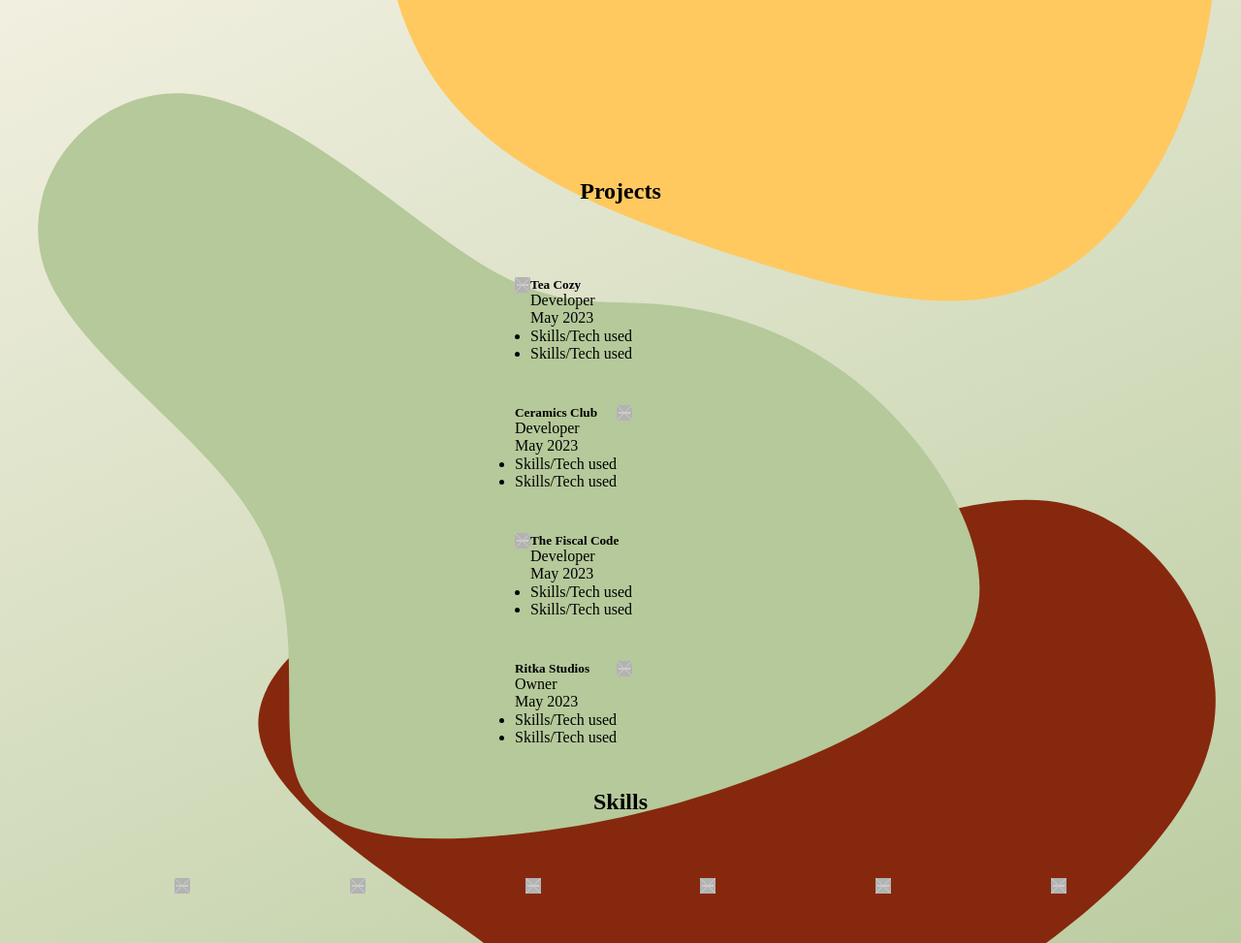
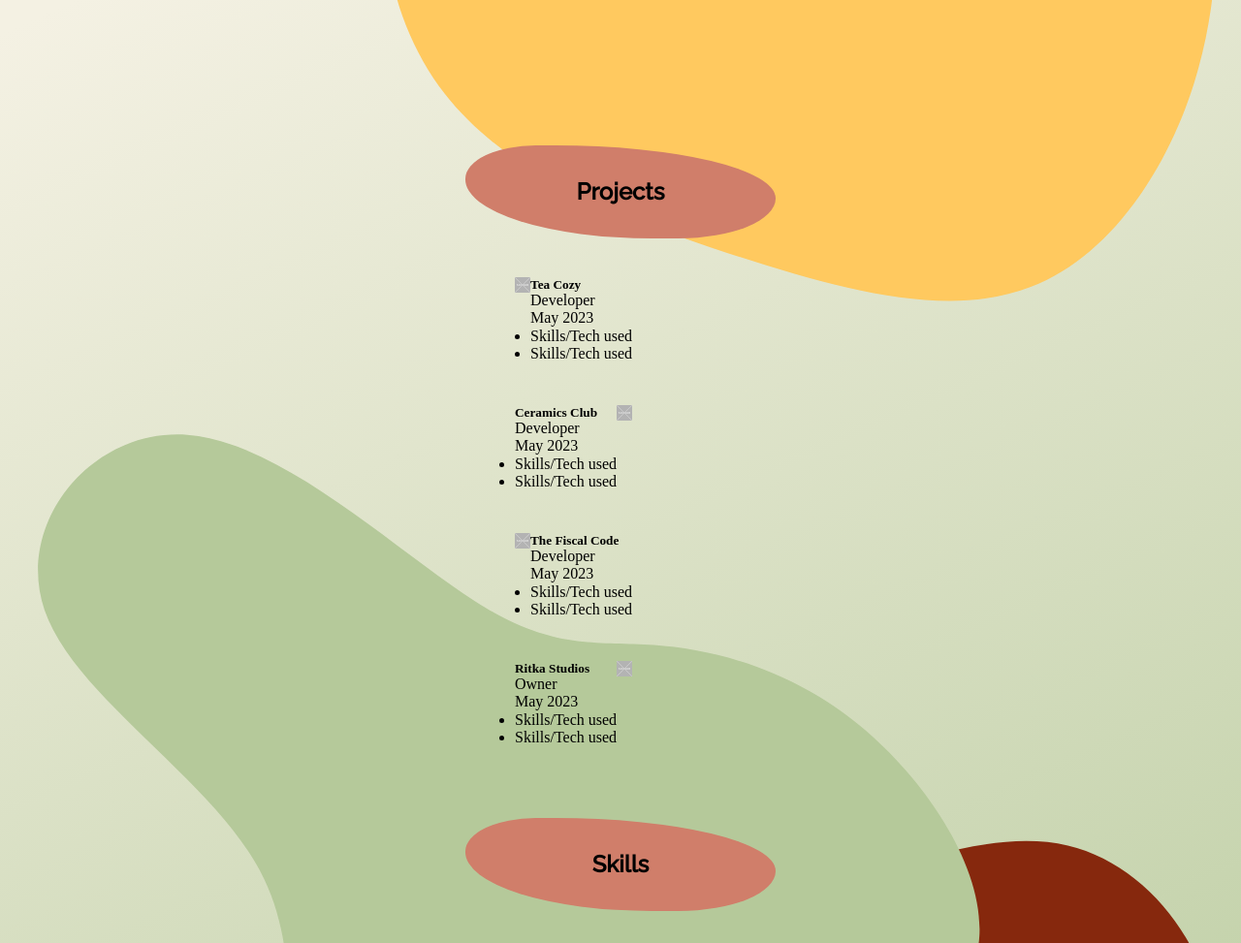
Before and after one commit to ritabobita/Portfolio_Project, a website: page index.html in a window 1280 px wide. Shown: the part 813-1786 px from the top of the page at 97% size. Drawn offline with nearby package versions, Linux system fonts and the light colour scheme; files whose address does not match are found by name.

Commit message:
Update h2's and add Raleway font

```diff
--- a/CSS/style.css
+++ b/CSS/style.css
@@ -7,7 +7,10 @@
     #d07e6a light pastel reddish
 */
 
-/*Add Raleway font*/
+/*Fonts:
+    font-family: 'Raleway', sans-serif;
+    font-family: 'Rokkitt', serif;
+*/
 
 * {
     box-sizing: border-box;
@@ -62,10 +65,14 @@ nav {
     padding: 0 1rem;
     text-decoration: none;
     color: black;
+    font-family: 'Raleway', sans-serif;
 }
 
 .name {
     padding: 0 1rem;
+    font-family: 'Rokkitt', serif;
+    font-size: 2rem;
+    font-weight: 300;
 }
 
 /*Hero Banner*/
@@ -133,7 +140,7 @@ nav {
 }
 
 .about h2 {
-    font-family: 'Rokkitt', serif;
+    font-family: 'Raleway', sans-serif;
 }
 
 .about p {
@@ -165,9 +172,23 @@ nav {
     align-items: center;
 }
 
+.projects-h2-div {
+    display: flex;
+    grid-area: h2;
+    height: 6rem;
+    width: 20rem;
+    justify-content: center;
+    align-items: center;
+    align-self: center;
+    justify-self: center;
+    background-color: #d07e6a;
+    border-radius: 29% 91% 40% 77% / 46% 73% 55% 81%;
+}
+
 .projects h2 {
     grid-area: h2;
     text-align: center;
+    font-family: 'Raleway', sans-serif;
 }
 
 .project-card {
@@ -190,20 +211,35 @@ nav {
 /*Skills*/
 
 .skills {
+    display: flex;
+    flex-direction: column;
+    padding: 1.875rem;
     width: auto;
-    height: 9rem;
+    height: 20rem;
+}
+
+.skills-h2-div {
+    display: flex;
+    height: 6rem;
+    width: 20rem;
+    justify-content: center;
+    align-items: center;
+    align-self: center;
+    justify-self: center;
+    background-color: #d07e6a;
+    border-radius: 29% 91% 40% 77% / 46% 73% 55% 81%;
 }
 
 .skills h2 {
     text-align: center;
-
+    font-family: 'Raleway', sans-serif;
 }
 
 .skills-container {
     display: flex;
     justify-content: space-evenly;
     align-items: center;
-    height: 100%;
+    height: 50%;
 }
 
 .skills-img {
@@ -214,7 +250,7 @@ nav {
 /*Magic 8 Ball Portion*/
 
 .magic-8-ball {
-    height: 9rem;
+    height: 20rem;
     width: auto;
     display: flex;
     justify-content: center;
@@ -243,5 +279,4 @@ footer {
     padding: 1rem;
     justify-content: left;
     font-size: .75rem;
-    background-color: #B39878;
 }
--- a/index.html
+++ b/index.html
@@ -5,8 +5,7 @@
     <meta charset="UTF-8">
     <meta http-equiv="X-UA-Compatible" content="IE=edge">
     <meta name="viewport" content="width=device-width, initial-scale=1.0">
-    <link href="https://fonts.googleapis.com/css2?family=Rokkitt:ital,wght@0,100;0,300;0,400;0,500;1,200&display=swap"
-        rel="stylesheet">
+    <link href="https://fonts.googleapis.com/css2?family=Raleway:wght@200;400;500&family=Rokkitt:ital,wght@0,100;0,300;0,400;0,500;1,200&display=swap" rel="stylesheet">
     <link rel="stylesheet" href="node_modules/normalize.css/normalize.css">
     <link rel="stylesheet" href="CSS/style.css" />
     <title>Portfolio Project</title>
@@ -43,7 +42,8 @@
                         <div class="about-h2-div">
                             <h2>About Me</h2>
                         </div>
-                    <p>About blurb of who I am a little bit about my journey, goals, and maybe interests or hobbies if
+                        <p>About blurb of who I am a little bit about my journey, goals, and maybe interests or hobbies
+                            if
                             there's room.
                             Could also include career interests, industry preferences, hobbies, etc.
                         </p>
@@ -51,7 +51,9 @@
                 </section>
 
                 <section class="projects">
+                    <div class="projects-h2-div">
                         <h2>Projects</h2>
+                    </div>
                     <!-- Github stuff, maybe some personal stuff, ceramics, music, etc. -->
                     <div class="project-card">
                         <img class="project-img"
@@ -108,7 +110,9 @@
                 </section>
 
                 <section class="skills">
+                    <div class="skills-h2-div">
                         <h2>Skills</h2>
+                    </div>
                     <!-- HTML5, css, js, git, github, chrome dev tools, photoshop, lightroom, etc. -->
                     <div class="skills-container">
                         <img class="skills-img"
```
Lines whose indentation alone changed are shown as unchanged.
